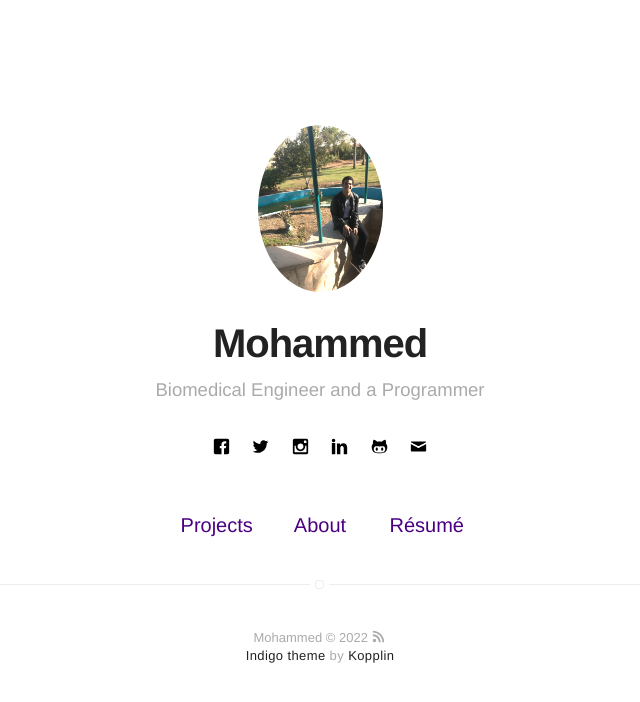
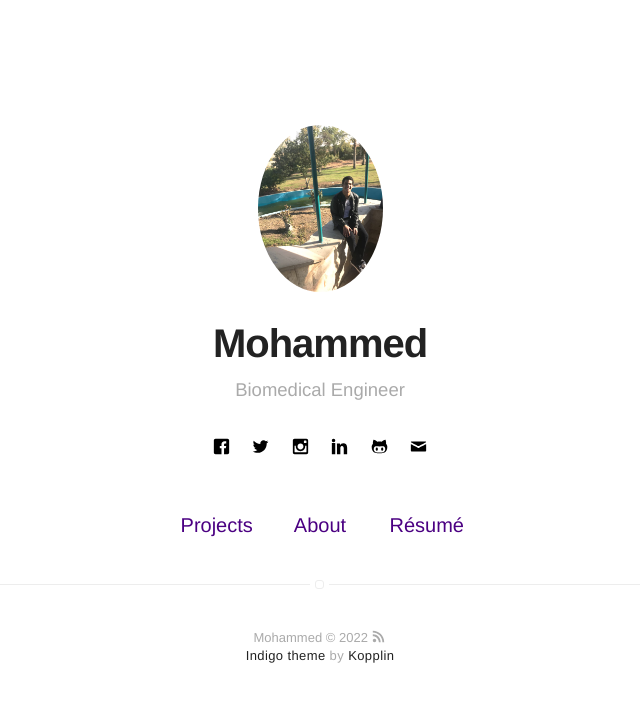
Before and after one commit to Almotasem100/Almotasem100.github.io, a Jekyll site: the page built from index.html, in a window 1280 px wide. Shown: the top 702 px of the page, without its empty margins (320-960 px from the left). Built offline with Jekyll 4.4.1, drawn with Linux system fonts in a browser that asks for light colours.

Commit message:
new edit2

```diff
--- a/_config.yml
+++ b/_config.yml
@@ -1,6 +1,6 @@
 # main text of home
 name: Mohammed
-bio: Biomedical Engineer and a Programmer
+bio: Biomedical Engineer
 
 # twitter summary info
 description: A blog about technology and stuff related
```
